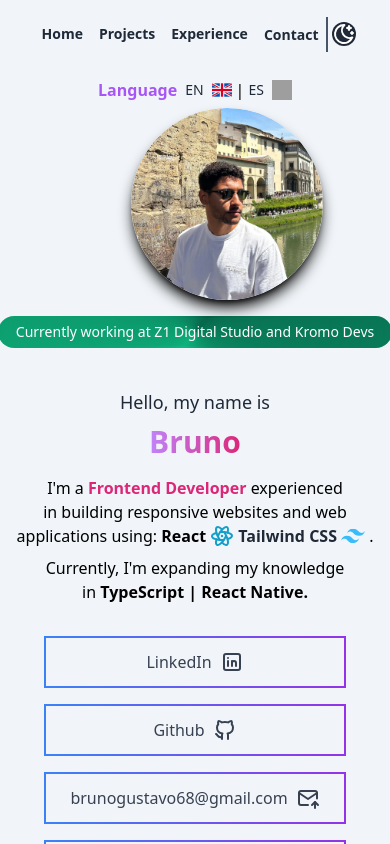
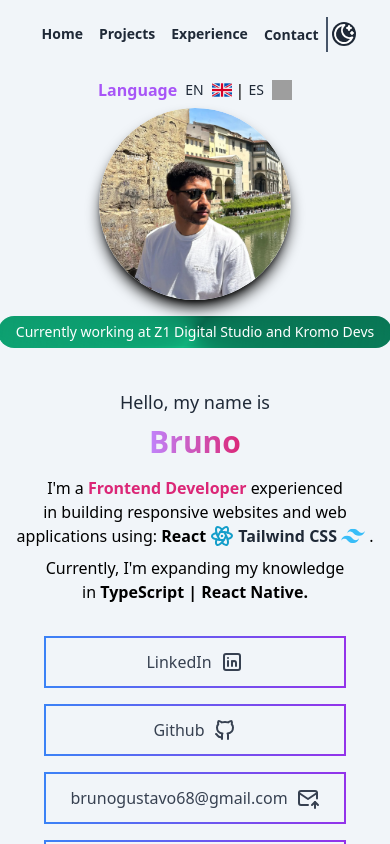
Before and after one commit to brunoviews/react-tailwind-portfolio, a React (Vite) app: page / in a window 390 px wide. Shown: the top 844 px of the page. Built offline with nearby package versions, Linux system fonts and the light colour scheme; grey boxes are pictures that could not be loaded.

Commit message:
align profile img to center

```diff
--- a/src/components/Card.jsx
+++ b/src/components/Card.jsx
@@ -4,7 +4,7 @@ function Card({ title, description, imageUrl, buttonText, onButtonClick }) {
       {/* Renderizar imagen si está disponible
        */}
       {imageUrl && (
-        <div className="flex justify-center">
+        <div className="flex items-center justify-center">
           <img
             src={imageUrl}
             alt={title}
--- a/src/components/Hero.jsx
+++ b/src/components/Hero.jsx
@@ -17,7 +17,7 @@ const Hero = () => {
         id="hero"
         className="flex flex-col pb-3 justify-center items-center text-center min-h-screen bg-slate-100 dark:bg-black/95 text-black dark:text-white pt-20 px-4 sm:px-6 lg:px-8 transition-colors duration-500"
       >
-        <div className="w-32 sm:w-48 mb-4 mt-3">
+        <div className=" sm:w-48 mb-4 mt-3 flex justify-center items-center">
           <Card imageUrl="./portfolio.webp" />
         </div>
         <Badge text={t('Badge.title')} />
--- a/src/components/Navbar.jsx
+++ b/src/components/Navbar.jsx
@@ -1,4 +1,4 @@
-import React, { useState, useEffect } from "react";
+import { useState, useEffect } from "react";
 import MoonIcon from "./icons/MoonIcon";
 import Sun from "./icons/Sun";
 import { useTranslation } from "react-i18next";
```
